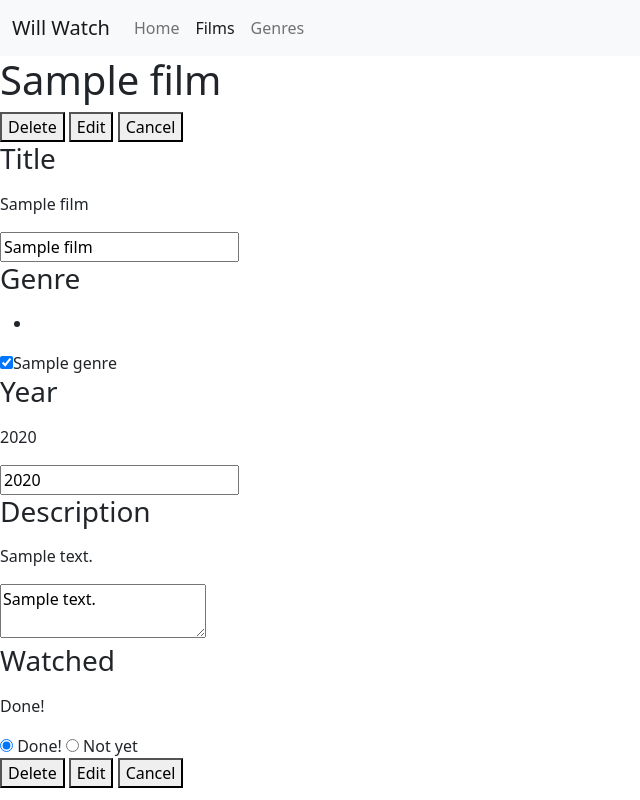
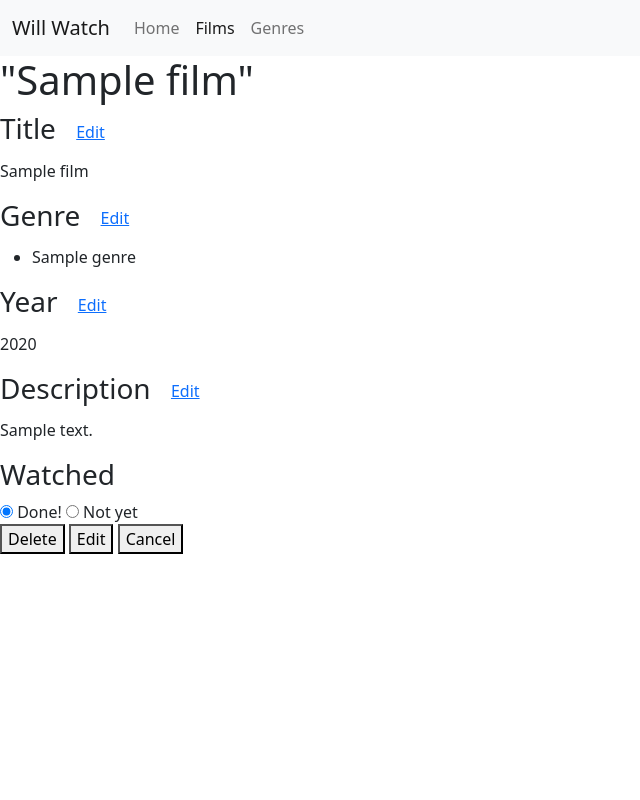
Before and after one commit to ricard-ferrero/will-watch, a Django app: page /films/myfilms/1/ in a window 1280 px wide. Shown: the whole page, without its empty margins (0-640 px from the left). Run offline with Django 4.2, Linux system fonts and the light colour scheme; tables that the repository leaves empty hold one stand-in row (values such as "Sample post").

Commit message:
hidden form

```diff
--- a/willwatchproject/films/templates/films/detail_film.html
+++ b/willwatchproject/films/templates/films/detail_film.html
@@ -6,78 +6,55 @@
 {% block aria-films %}aria-current="page"{% endblock %}
 
 {% block content %}
-<h1>{{ film.title|capfirst }}</h1>
+<h1>"{{ film.title|capfirst }}"</h1>
 
 <form action="" method="post">
 	{% csrf_token %}
 	<input type="hidden" name="id" value="{{ film.id }}">
 
-	<button name="call-to" value="delete">Delete</button>
-	<button name="call-to" value="edit">Edit</button>
-	<button name="call-to" value="cancel">Cancel</button>
+<p class="h3">Title <button type="button" class="btn btn-link">Edit</button></p>
 
-<fieldset>
-	<legend>
-		<h3>Title</h3>
-	</legend>
 	<p>{{ film.title }}</p>
-	<input type="text" name="title" value="{{ film.title }}">
-</fieldset>
+	<input type="text" name="title" value="{{ film.title }}" class="d-none">
 
-<fieldset>
-	<legend>
-		<h3>Genre</h3>
-	</legend>
+
+<p class="h3">Genre <button type="button" class="btn btn-link">Edit</button></p>
+
 	<ul>
 	{% for genre in genres %}
-		<li>{{ genre_name|capfirst }}</li>
+		<li>{{ genre.genre_name|capfirst }}</li>
 	{% endfor %}
 	</ul>
 	{% for genre in genres_list %}
-		<input type="checkbox" name="genre" value="{{ genre.id }}" id="genre{{ forloop.counter }}" {% if genre in genres %}checked{% endif %}><label for="genre{{ forloop.counter }}">{{ genre.genre_name|capfirst }}</label>
+		<input type="checkbox" name="genre" value="{{ genre.id }}" id="genre{{ forloop.counter }}" {% if genre in genres %}checked{% endif %} class="d-none"><label for="genre{{ forloop.counter }}" class="d-none">{{ genre.genre_name|capfirst }}</label>
 	{% endfor %}
-</fieldset>
 
-<fieldset>
-	<legend>
-		<h3>Year</h3>
-	</legend>
+
+<p class="h3">Year <button type="button" class="btn btn-link">Edit</button></p>
 	{% if film.year %}
 	<p>{{ film.year }}</p>
 	{% endif %}
-	<input type="number" name="year" value="{{ film.year }}">
-</fieldset>
+	<input type="number" name="year" value="{{ film.year }}" class="d-none">
 
-<fieldset>
-	<legend>
-		<h3>Description</h3>
-	</legend>
+<p class="h3">Description <button type="button" class="btn btn-link">Edit</button></p>
 	{% if film.description %}
 	<p>{{ film.description }}</p>
-	<textarea name="description" >{{ film.description }}</textarea>
+	<textarea name="description" class="d-none">{{ film.description }}</textarea>
 	{% else %}
-	<textarea name="description" ></textarea>
+	<textarea name="description" class="d-none"></textarea>
 	{% endif %}
-</fieldset>
 
-<fieldset>
-	<legend>
-		<h3>Watched</h3>
-	</legend>
-	{% if film.watched %}
-		<p>Done!</p>
-	{% else %}
-		<p>Not yet<p>
-	{% endif %}
+<p class="h3">Watched</p>
 	<input type="radio" id="done" name="watched" value="True" {% if film.watched %}checked{% endif %}>
 		<label for="done">Done!</label>
 	<input type="radio" id="not-yet" name="watched" value="False" {% if not film.watched %}checked{% endif %}>
 		<label for="not-yet">Not yet</label>
-</fieldset>
 
+<div>
 	<button name="call-to" value="delete">Delete</button>
 	<button name="call-to" value="edit">Edit</button>
 	<button name="call-to" value="cancel">Cancel</button>
+</div>
 
 
 </form>
```
